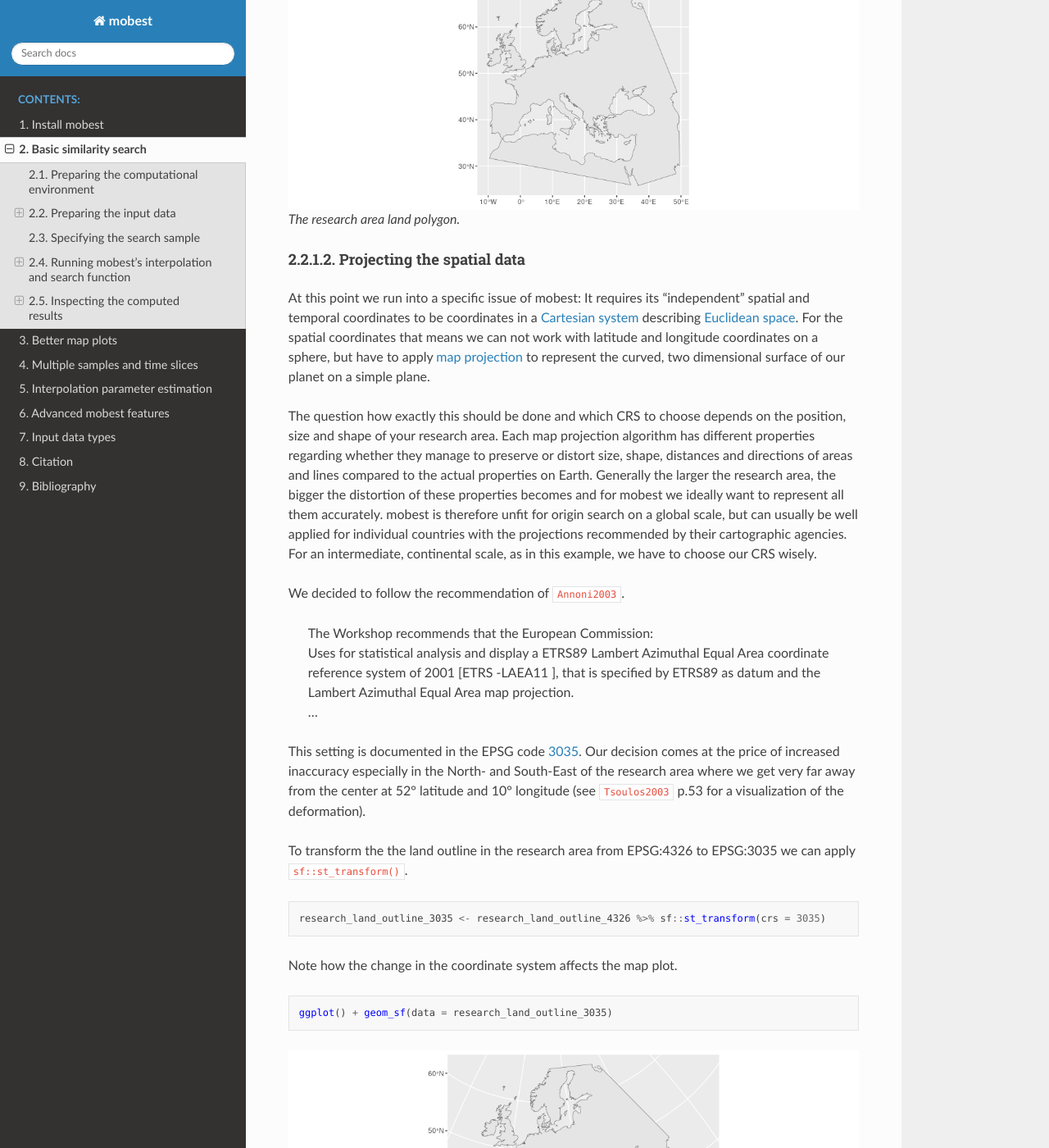
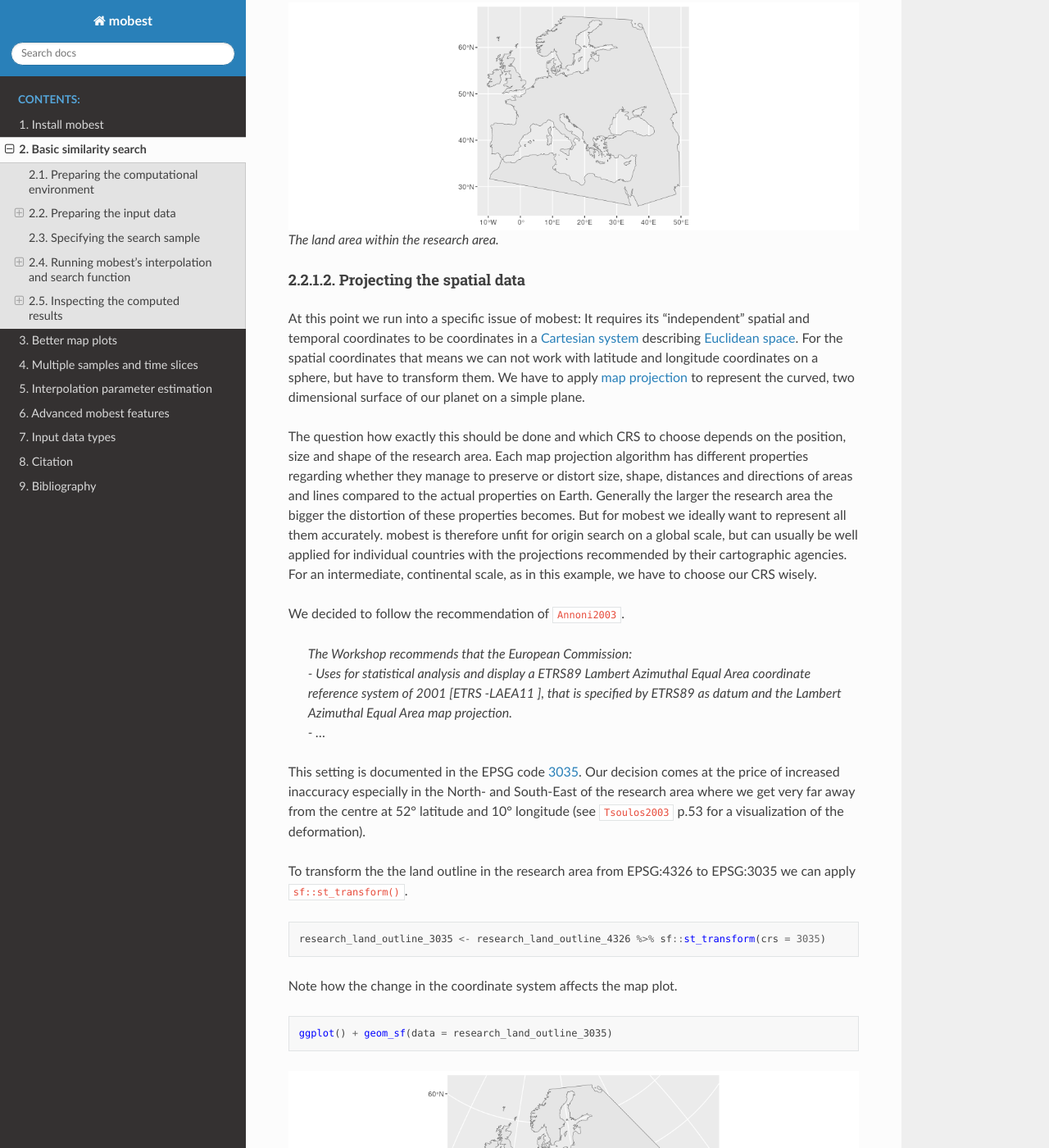
Before and after one commit to nevrome/mobest, a Sphinx documentation site: the page built from docs/basic.md, in a window 1280 px wide and 1400 px high, scrolled down 2723 px. Shown: the whole window at 82% size. Built offline with Sphinx 7.4.7 and the Read the Docs theme 2.0.0, drawn with Linux system fonts in a browser that asks for light colours; cross-references to code outside the pages are shown as plain code; some of the changed text lies outside the part shown.

Commit message:
small changes upon rereading

````diff
--- a/docs/basic.md
+++ b/docs/basic.md
@@ -2,12 +2,14 @@
 
 This section explains the setup for a basic ancestry similarity search with mobest in R.
 
-For didactic purposes we use a simplified version of the data and code used for the publication that introduced mobest: {cite:p}`Schmid2023`. This is a fairly generic setup you can adjust to the needs of other and more specific projects.
+For didactic purposes we use a simplified version of the data and code generated for the publication that introduced mobest: {cite:p}`Schmid2023`. This is a fairly generic setup you can adjust to the needs of other and more specific projects.
 
 The script explained in the following sections as well as the data required for it can be downloaded in its entirety here:
 
 - [simple_similarity_search.R](data/simple_similarity_search.R)
 - [samples_basic.csv](data/samples_basic.csv)
+
+`simple_similarity_search.R` also includes the code for the sections {doc}`Improving the similarity search map plot <plot>` and {doc}`Simple permutations <multisearch>`, which directly build upon this section.
 
 ## Preparing the computational environment
 
@@ -36,11 +36,11 @@ library(ggplot2)
 
 ### Generating the the spatial prediction grid
 
-mobest's similarity search is typically run for a regular grid of spatial positions in the area of interest. It provides a function (`mobest::create_prediction_grid()`) to create such a grid, given a specification of the desired area. This area is typically (based on how we imagine mobest to be used) the land area in a certain part of planet Earth.
+mobest's similarity search is typically run for a regular grid of spatial positions in the area of interest. It provides a function, `mobest::create_prediction_grid()`, to create such a grid, given a specification of the desired area. This area is typically the land area in a certain part of planet Earth.
 
 #### Defining the research area
 
-In a first step we therefore have to define the research area for our analysis as a polygon in space. One way of doing this is to provide a list of latitude and longitude coordinates (extracted e.g. from Google Maps). The following code defines a simple research area covering large parts of Western Eurasia.
+In a first step we therefore have to define the research area for our analysis as a polygon in space. One way of doing so is to provide a list of latitude and longitude coordinates (extracted e.g. from [Google Maps](https://support.google.com/maps/answer/18539)). The following code defines a simple research area covering large parts of Western Eurasia.
 
 ```r
 research_area_4326 <- sf::st_polygon(
@@ -77,29 +77,29 @@ research_land_outline_4326 <- sf::st_intersection(
 )
 ```
 
-We can plot the resulting spatial multi-polygon with ggplot2.
+Using `ggplot2`, we can finally plot the resulting spatial multi-polygon.
 
 ```r
 ggplot() + geom_sf(data = research_land_outline_4326)
 ```
 
 ```{figure} img/basic/research_area_land_outline_4326.png
-The research area land polygon.
+The land area within the research area.
 ```
 
 #### Projecting the spatial data
 
-At this point we run into a specific issue of mobest: It requires its "independent" spatial and temporal coordinates to be coordinates in a [Cartesian system](https://en.wikipedia.org/wiki/Cartesian_coordinate_system) describing [Euclidean space](https://en.wikipedia.org/wiki/Euclidean_space). For the spatial coordinates that means we can not work with latitude and longitude coordinates on a sphere, but have to apply [map projection](https://en.wikipedia.org/wiki/Map_projection) to represent the curved, two dimensional surface of our planet on a simple plane.
+At this point we run into a specific issue of mobest: It requires its "independent" spatial and temporal coordinates to be coordinates in a [Cartesian system](https://en.wikipedia.org/wiki/Cartesian_coordinate_system) describing [Euclidean space](https://en.wikipedia.org/wiki/Euclidean_space). For the spatial coordinates that means we can not work with latitude and longitude coordinates on a sphere, but have to transform them. We have to apply [map projection](https://en.wikipedia.org/wiki/Map_projection) to represent the curved, two dimensional surface of our planet on a simple plane.
 
-The question how exactly this should be done and which CRS to choose depends on the position, size and shape of your research area. Each map projection algorithm has different properties regarding whether they manage to preserve or distort size, shape, distances and directions of areas and lines compared to the actual properties on Earth. Generally the larger the research area, the bigger the distortion of these properties becomes and for mobest we ideally want to represent all them accurately. mobest is therefore unfit for origin search on a global scale, but can usually be well applied for individual countries with the projections recommended by their cartographic agencies. For an intermediate, continental scale, as in this example, we have to choose our CRS wisely.
+The question how exactly this should be done and which CRS to choose depends on the position, size and shape of the research area. Each map projection algorithm has different properties regarding whether they manage to preserve or distort size, shape, distances and directions of areas and lines compared to the actual properties on Earth. Generally the larger the research area the bigger the distortion of these properties becomes. But for mobest we ideally want to represent all them accurately. mobest is therefore unfit for origin search on a global scale, but can usually be well applied for individual countries with the projections recommended by their cartographic agencies. For an intermediate, continental scale, as in this example, we have to choose our CRS wisely.
 
 We decided to follow the recommendation of {cite:p}`Annoni2003`.
 
-> The Workshop recommends that the European Commission:
-> Uses for statistical analysis and display a ETRS89 Lambert Azimuthal Equal Area coordinate reference system of 2001 [ETRS -LAEA11 ], that is specified by ETRS89 as datum and the Lambert Azimuthal Equal Area map projection.
-> ...
+> *The Workshop recommends that the European Commission:*
+> *- Uses for statistical analysis and display a ETRS89 Lambert Azimuthal Equal Area coordinate reference system of 2001 [ETRS -LAEA11 ], that is specified by ETRS89 as datum and the Lambert Azimuthal Equal Area map projection.*
+> *- ...*
 
-This setting is documented in the EPSG code [3035](https://epsg.io/3035). Our decision comes at the price of increased inaccuracy especially in the North- and South-East of the research area where we get very far away from the center at 52° latitude and 10° longitude (see {cite:p}`Tsoulos2003` p.53 for a visualization of the deformation).
+This setting is documented in the EPSG code [3035](https://epsg.io/3035). Our decision comes at the price of increased inaccuracy especially in the North- and South-East of the research area where we get very far away from the centre at 52° latitude and 10° longitude (see {cite:p}`Tsoulos2003` p.53 for a visualization of the deformation).
 
 To transform the the land outline in the research area from EPSG:4326 to EPSG:3035 we can apply `sf::st_transform()`.
 
@@ -119,7 +119,7 @@ The research area land polygon now transformed to EPSG:3035.
 
 #### Creating the prediction grid
 
-To finally create the prediction grid we can use `mobest::create_prediction_grid()`. It takes the land outline polygon and overlays its bounding box with a regular grid (using `sf::st_make_grid()`), where each cell has the size corresponding to the `spatial_cell_size` parameter. It then determines the centers of each grid cell and crops the resulting, regular point cloud with the land area. Note that `spatial_cell_size` uses the unit of the CRS, so in our case for EPSG:3035 meters. That means a value of 50000 translates to one point every 50km. The total number of resulting spatial prediction positions is 4738 in this example.
+To finally create the prediction grid we can use `mobest::create_prediction_grid()`. It takes the land outline polygon and overlays its bounding box with a regular grid (using `sf::st_make_grid()`), where each cell has the size corresponding to the `spatial_cell_size` parameter. It then determines the centres of each grid cell and crops the resulting, regular point cloud with the land area. Note that `spatial_cell_size` uses the unit of the CRS, so in our case for EPSG:3035 meters. That means a value of 50000 translates to one point every 50km. The total number of resulting spatial prediction positions is 4738 in this example.
 
 ```r
 spatial_pred_grid <- mobest::create_prediction_grid(
@@ -128,7 +128,7 @@ spatial_pred_grid <- mobest::create_prediction_grid(
 )
 ```
 
-`create_prediction_grid` returns an object of class `mobest_spatialpositions`, which is derived from `tibble::tibble`. That means we can print it on the R console and it will behave as a tibble. It will also work seamlessly as an input for ggplot2, which we can now use to visualize the point cloud.
+`create_prediction_grid` returns an object of class `mobest_spatialpositions`, which is derived from `tibble::tibble`. That means we can print it on the R console and it will behave as a tibble. It will also work seamlessly as an input for `ggplot2`, which we can now use to visualize the point cloud.
 
 ```r
 ggplot() +
````
Also changed, not shown: other parts of docs/basic.md (+3 -5 lines), docs/install.md (+8 -6 lines).
